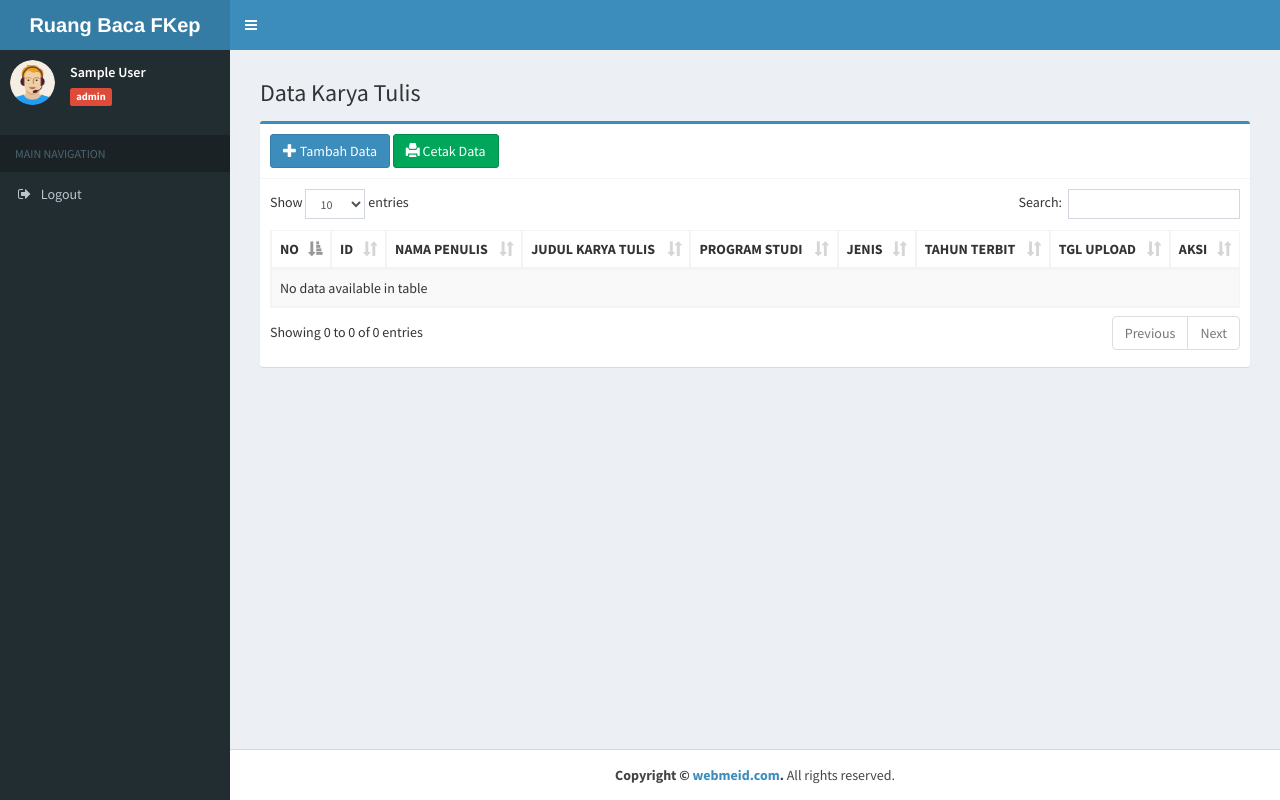
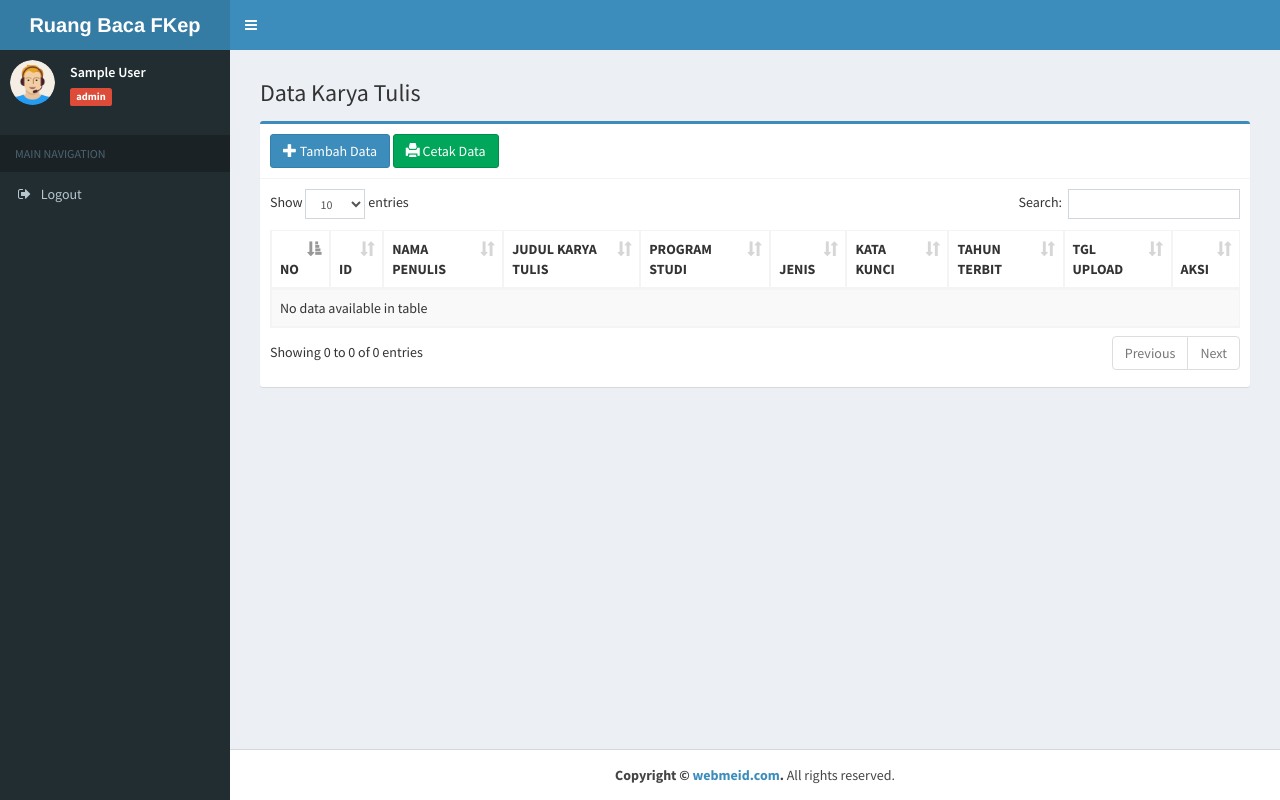
Before and after one commit to wing-21/ruangbacafkep, a PHP site: page /index.php?page=MyApp/data_buku in a window 1280 px wide. Run offline with PHP 8.4, Linux system fonts and the light colour scheme; the visitor is signed in with stand-in values (Sample User, id 1); data that the repository does not hold is empty; some libraries are stand-ins or nearby versions.

Commit message:
Update data_buku.php

```diff
--- a/admin/buku/data_buku.php
+++ b/admin/buku/data_buku.php
@@ -27,6 +27,7 @@
 							<th>JUDUL KARYA TULIS</th>
 							<th>PROGRAM STUDI</th>
 							<th>JENIS</th>
+							<th>KATA KUNCI</th>
 							<th>TAHUN TERBIT</th>
 							<th>TGL UPLOAD</th>
 							<th>AKSI</th>
@@ -60,6 +61,9 @@
 							</td>
 							<td>
 								<?php echo $data['jenis']; ?>
+							</td>
+							<td>
+								<?php echo $data['kata_kunci']; ?>
 							</td>
 							<td>
 								<?php echo $data['tahun']; ?>
```
